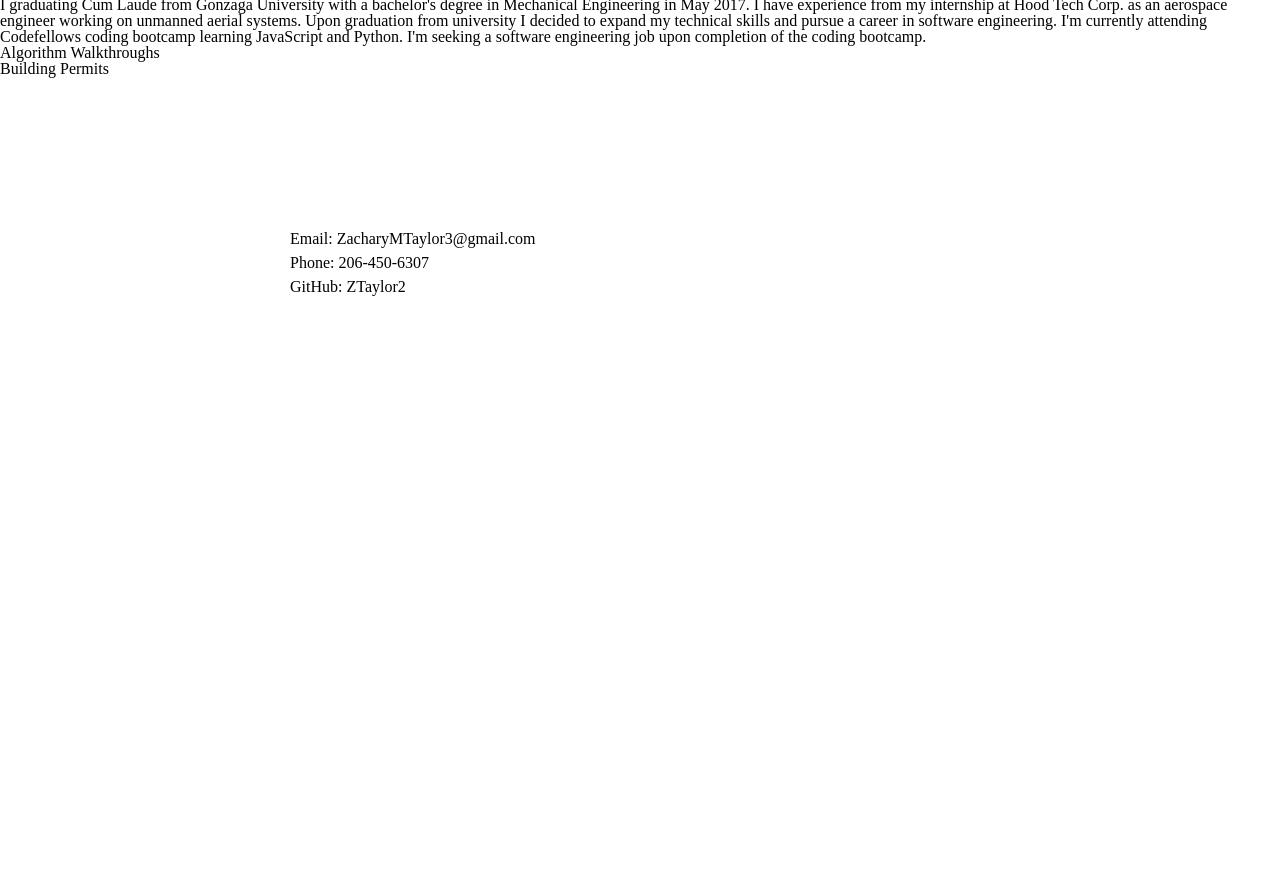
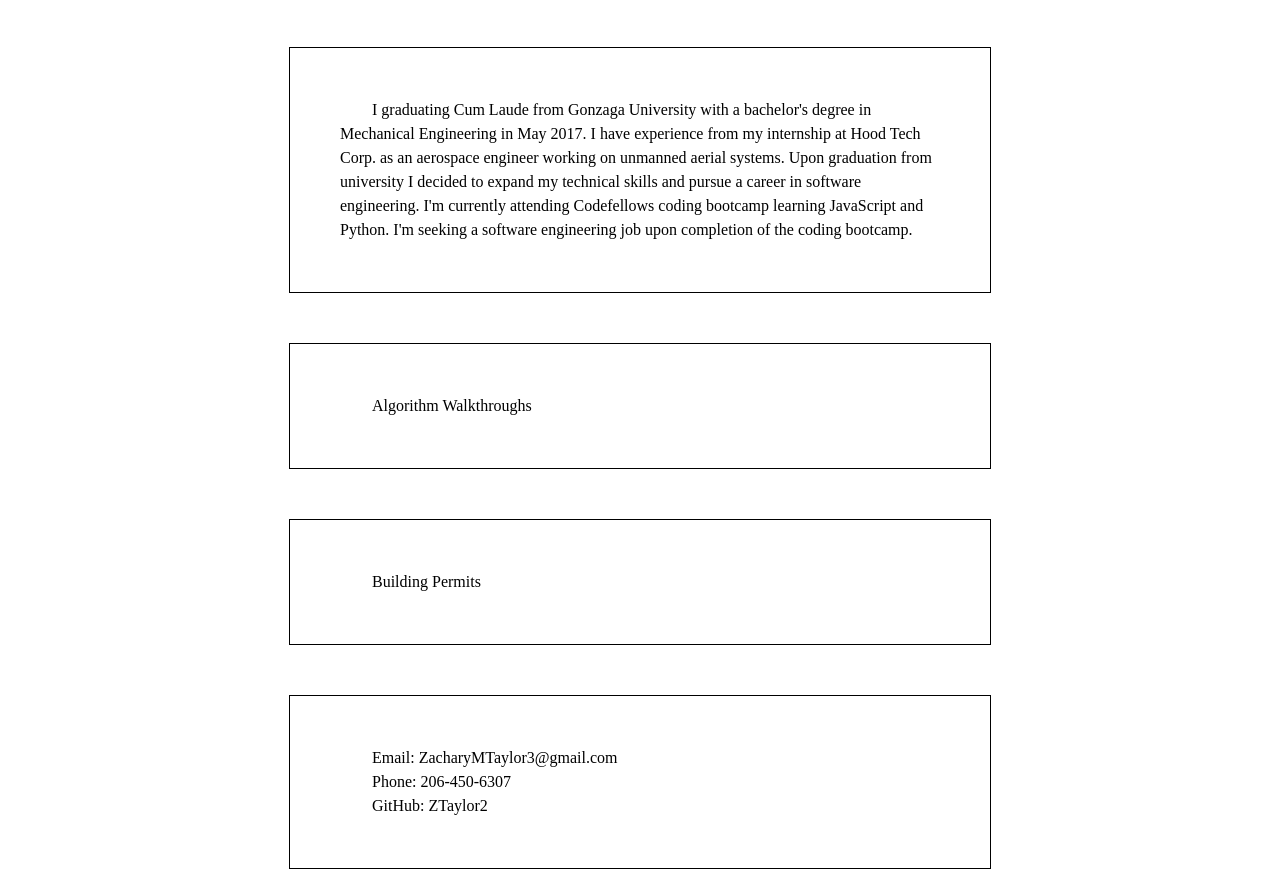
Before and after one commit to ztaylor2/personal-website, a website: page public/index.html in a window 1280 px wide. Shown: the part 73-942 px from the top of the page. Before the commit the page ends 800 px from the top, so only its background shows below. Drawn offline with nearby package versions, Linux system fonts and the light colour scheme; a script that the page names is missing.

Commit message:
added styling to main section

```diff
--- a/public/index.html
+++ b/public/index.html
@@ -52,9 +52,6 @@
       <section id="algorithm"> Algorithm Walkthroughs </section>
       <section id="permits"> Building Permits </section>
 
-      <section id="about">
-      </section>
-
       <section id="contact">
         <ul>
           <li>Email: ZacharyMTaylor3@gmail.com</li>
--- a/public/style/base.css
+++ b/public/style/base.css
@@ -0,0 +1,9 @@
+main section {
+	margin: auto;
+	max-width: 600px;
+	border: 1px solid black;
+	padding: 50px;
+	margin-top: 50px;
+	text-indent: 2em;
+	line-height: 1.5em;
+}
--- a/public/style/layout.css
+++ b/public/style/layout.css
@@ -1,18 +1,10 @@
 /*TAB STYLING*/
-/*about page styling*/
-#about {
+
+/*contact page styling*/
+/*#contact {
   max-width: 700px;
   display: block;
   margin: auto;
   padding: 50px;
   line-height: 1.5em;
-}
-
-/*contact page styling*/
-#contact {
-  max-width: 700px;
-  display: block;
-  margin: auto;
-  padding: 50px;
-  line-height: 1.5em;
-}
+}*/
```
